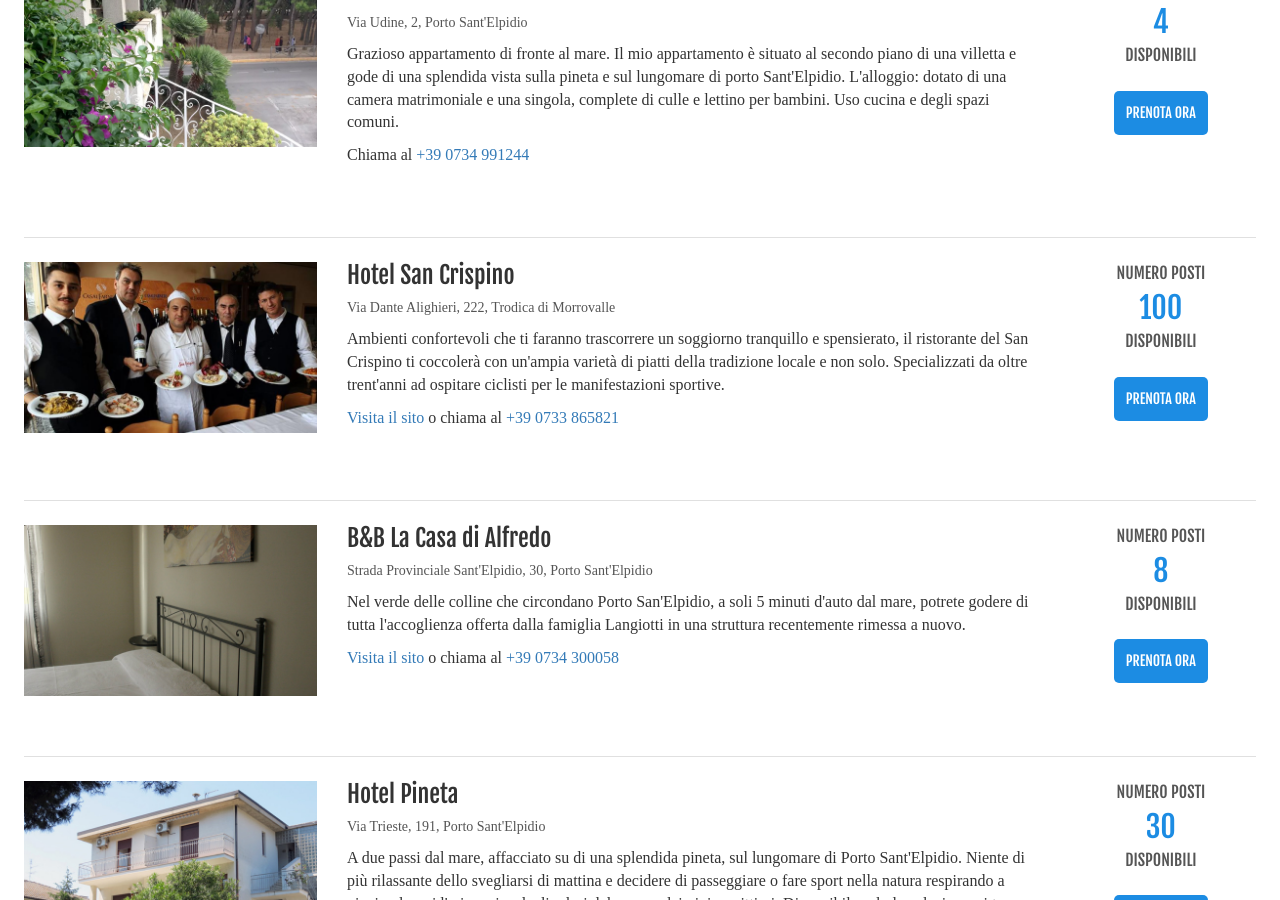
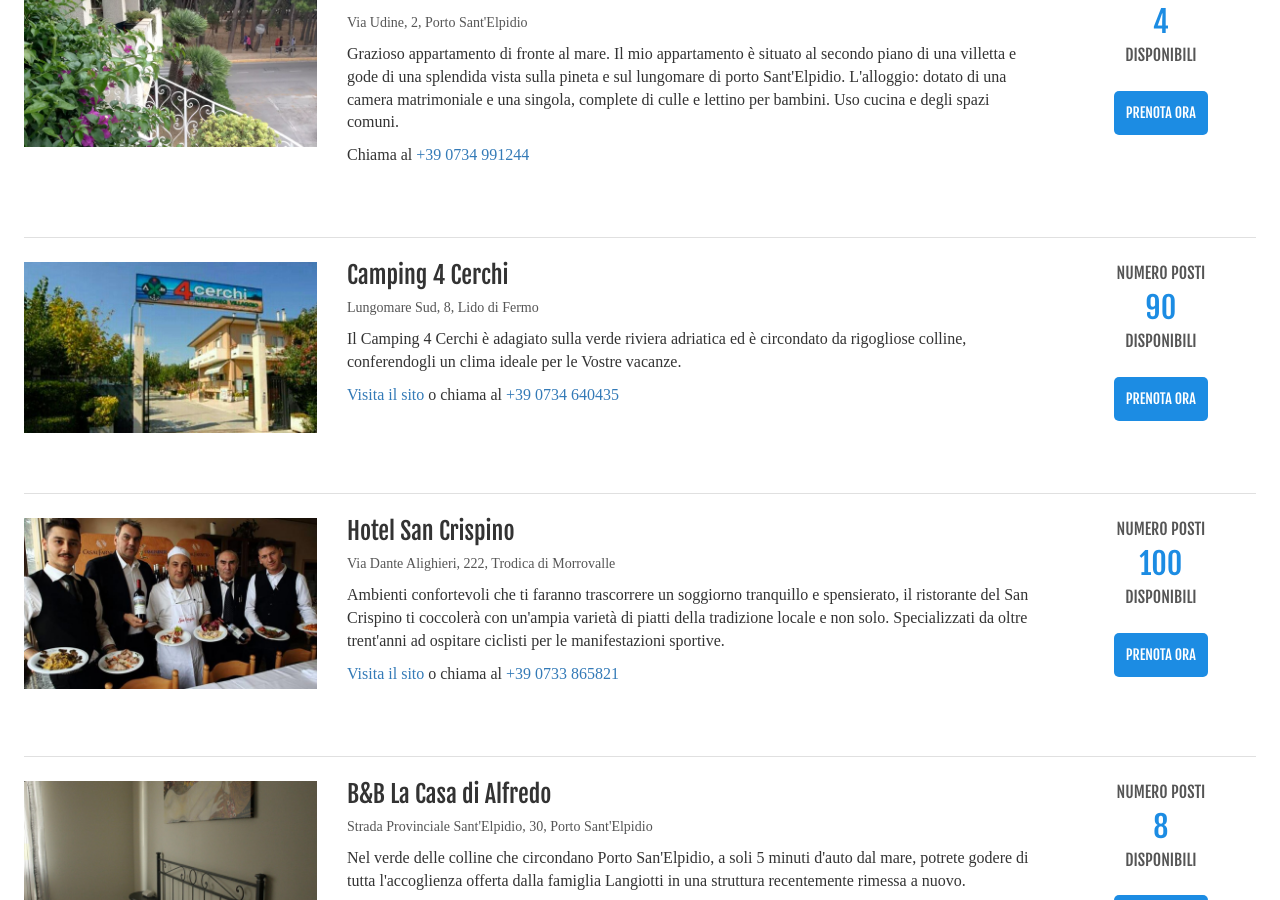
Before and after one commit to indifferentalex/giovanissimi_2017, a Jekyll site: the page built from hotels.html, in a window 1280 px wide and 900 px high, scrolled down 3002 px. Built offline with Jekyll 4.4.1, drawn with Linux system fonts in a browser that asks for light colours; nearby versions of some CDN libraries; some web fonts are replaced.

Commit message:
Camping 4 Cerchi

```diff
--- a/hotels.html
+++ b/hotels.html
@@ -171,6 +171,24 @@
 		--><div class="col-sm-2 side-info-column">
 			<p>NUMERO POSTI</p>
 			<h2>4</h2>
+			<p>DISPONIBILI</p>
+			<a href="#prenotare"><div class="book-button">PRENOTA ORA</div></a>
+		</div>
+	</div>
+
+	<div class="row listing top-border">
+		<div class="col-sm-3 image-column">
+			<img src="{{ site.baseurl }}/assets/images/camping_4_cerchi.jpg"/>
+		</div>
+		<div class="col-sm-7 main-info-column">
+			<h3>Camping 4 Cerchi</h3>
+			<p class="address">Lungomare Sud, 8, Lido di Fermo</p>
+			<p>Il Camping 4 Cerchi è adagiato sulla verde riviera adriatica ed è circondato da rigogliose colline, conferendogli un clima ideale per le Vostre vacanze.</p>
+			<p><a href="http://www.camping4cerchi.com/home.htm">Visita il sito</a> o chiama al <a href="tel:+390734640435">+39 0734 640435</a></p>
+		</div><!--
+		--><div class="col-sm-2 side-info-column">
+			<p>NUMERO POSTI</p>
+			<h2>90</h2>
 			<p>DISPONIBILI</p>
 			<a href="#prenotare"><div class="book-button">PRENOTA ORA</div></a>
 		</div>
```
Also changed, not shown: cartina_hotel.html (+20 -1 lines), assets/images/camping_4_cerchi.jpg (added).
